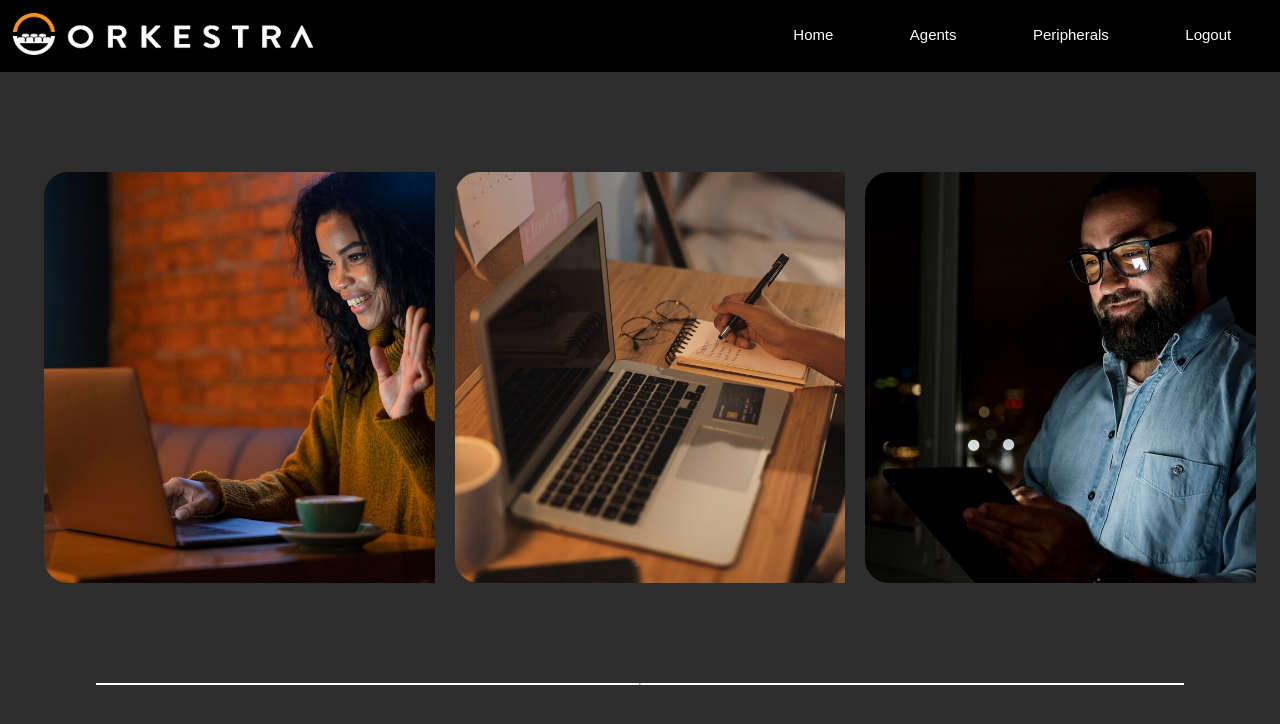
After one commit to xvinsue/orkestrapc, a Flask app: page /home in a window 1280 px wide. The commit adds this page. Shown: the top 724 px of the page. Run offline with Flask 3, Linux system fonts and the light colour scheme.

Commit message:
done homepage

```diff
--- a/main.py
+++ b/main.py
@@ -224,7 +224,7 @@ def hash_sha256(data):
 
 
 @app.route("/login", methods=['GET', 'POST'])
-def index():
+def login():
 
     form = LoginForm()
 
@@ -249,8 +249,11 @@ def index():
     return render_template("login.html", form=form)
 
 @app.route("/")
+def index():
+    return render_template("index.html")
+@app.route("/home")
 def home():
-    return render_template("index.html")
+    return render_template("home.html")
 
 @app.route("/logout")
 def logout():
--- a/static/css/styles.css
+++ b/static/css/styles.css
@@ -5,6 +5,10 @@
     box-sizing: border-box;
 }
 body{
+    background-color: #2E2E2E;
+    /* overflow: hidden; */
+}
+.container {
     background-image: url(assets/home.png);
     background-position: center;
     background-size: cover;
@@ -36,8 +40,7 @@ nav img{
 .nav-links ul li a{
     color: #fff;
     text-decoration: none;
-    font-size: 18px;
-    border: 1px solid white;
+    font-size: 15px;
     padding: 10px 24px;
 }
 .nav-links ul li::after{
@@ -50,7 +53,7 @@ nav img{
     transition: 0.5s;
 }
 .nav-links ul li:hover:after{
-    width: 100%;
+    width: 60%;
 }
 /* HERO INDEX */
 .text-box{
@@ -59,7 +62,7 @@ nav img{
     position: absolute;
     transform: translate(-50%, -50%);
     text-align: center;
-    top: 50%;
+    top: 40%;
     left: 50%;
 }
 .text-box h1{
@@ -105,8 +108,8 @@ nav img{
     align-items: center;
     position: relative;
     padding: 60px 20px 30px 20px;
-    height: 400px;
-    width: 350px;
+    height: 450px;
+    width: 400px;
     background-color: rgba(39, 35, 33, 0.5);
     margin-top: 100px;
     border: 1px solid white;
@@ -176,3 +179,148 @@ form h1{
     text-decoration: none;
     color: white;
 }
+
+/* HOME INDEX */
+.card-line{
+    width: 85%;
+    height: auto;
+    display: flex;
+    justify-content: center;
+    align-items: center;
+    background-color: #fff;
+    margin: auto;
+}
+.db-container{
+    display: grid;
+    place-items: center;
+    margin-inline: 1.5rem;
+    padding-block: 5rem;
+}
+.db-cards{
+    display: flex;
+    row-gap: 3.5rem;
+    align-items: center;
+}
+.db-cards-article{
+    position: relative;
+    overflow: hidden;
+}
+.card-img{
+    width: 500px;
+    border-radius: 1.5rem;
+    max-width: 100%;
+    display: block;
+    height: auto;
+    margin: 20px;
+}
+.card-data{
+    width: 280px;
+    background-color: white;
+    padding: 1.5rem 2rem;
+    box-shadow: 0 8px 24px hsla(0, 0%, 0%, .15);
+    border-radius: 1rem;
+    position: absolute;
+    bottom: -9rem;
+    left: 0;
+    right: 0;
+    margin-inline: auto;
+    opacity: 0;
+    transition: opacity 1s 1s;
+}
+.card-script{
+    display: block;
+    font-size: 12px;
+    margin-bottom: .25rem;
+}
+.card-title{
+    font-size: 30px;
+    font-weight: bold;
+    color: black;
+    margin-bottom: .75rem;
+}
+.card-button{
+    text-decoration: none;
+    font-size: 12px;
+    font-weight: bold;
+    color: orange;
+}
+.card-button:hover{
+    text-decoration: underline;
+}
+.db-cards-article:hover .card-data{
+    animation: show-data 1s forwards;
+    opacity: 1;
+    transition: opacity .3s;
+}
+.db-cards-article:hover {
+    animation: remove-overflow 2s forwards;
+}
+.db-cards-article:not(:hover){
+    animation: show-overflow 2s forwards;
+}
+.db-cards-article:not(:hover) .card-data{
+    animation: remove-data 1s forwards;
+}
+@keyframes show-data{
+    50%{
+        transform: translateY(-10rem);
+    }
+    100%{
+        transform: translateY(-7rem);
+    }
+}
+@keyframes remove-overflow{
+    to{
+        overflow: initial;
+    }
+}
+@keyframes remove-data{
+    0%{
+        transform: translateY(-7rem);
+    }
+    50%{
+        transform: translateY(-10rem);
+    }
+    100%{
+        transform: translateY(.5rem);
+    }
+}
+@keyframes show-overflow{
+    0%{
+        overflow: initial;
+        pointer-events: none;
+    }
+    50%{
+        overflow: hidden;
+    }
+}
+@media screen and (max-width: 340px){
+    .db-container{
+        margin-inline: 1rem;
+    }
+    .card-data{
+        width: 250px;
+        padding: 1rem;
+    }
+}
+@media screen and(min-width: 768px) {
+    .db-cards{
+        grid-template-rows: repeat(2,1fr);
+        column-gap: 1.5rem;
+    }
+}
+@media screen and(min-width: 1120px){
+    .db-container{
+        height: 100vh;
+    }
+    .db-cards{
+        grid-template-rows: repeat(3, 1fr);
+    }
+    .card-img{
+        width: 348px;
+    }
+    .card-data{
+        width: 316px;
+        padding-inline: 2.5rem;
+    }
+}
--- /dev/null
+++ b/templates/home.html
@@ -0,0 +1,59 @@
+<!DOCTYPE html>
+<html lang="en">
+
+<head>
+    <meta charset="UTF-8">
+    <meta name="viewport" content="width=device-width, initial-scale=1.0">
+    <title>Orkestra Inventory System</title>
+    <link rel="stylesheet" href="static\css\styles.css">
+    <link href='https://unpkg.com/boxicons@2.1.4/css/boxicons.min.css' rel='stylesheet'>
+</head>
+
+<body>
+    <header>
+        <nav>
+         <a href="{{ url_for('home') }}"><img src="static\css\assets\orkestra-main-logo.png" alt=""></a>
+         <div class="nav-links">
+            <ul>
+                <li><a href="#">Home</a></li>
+                <li><a href="#">Agents</a></li>
+                <li><a href="#">Peripherals</a></li>
+                <li><a href="{{ url_for('login') }}">Logout</a></li>
+            </ul>
+        </div>
+        </nav>
+    </header>
+    <div class="db-home">
+        <div class="db-container">
+            <div class="db-cards">
+                <article class="db-cards-article">
+                    <img src="static\css\assets\agent1.jpg" alt="image" class="card-img">
+                    <div class="card-data">
+                        <span class="card-script">Orkestra Agents</span>
+                        <h2 class="card-title">Super Heroes</h2>
+                        <a href="#" class="card-button">Explore</a>
+                    </div>
+                </article>
+                <article class="db-cards-article">
+                    <img src="static\css\assets\pc1.jpg" alt="image" class="card-img">
+                    <div class="card-data">
+                        <span class="card-script">Orkestra Equipment</span>
+                        <h2 class="card-title">Super Tools</h2>
+                        <a href="#" class="card-button">Explore</a>
+                    </div>
+                </article>
+                <article class="db-cards-article">
+                    <img src="static\css\assets\agent2.jpg" alt="image" class="card-img">
+                    <div class="card-data">
+                        <span class="card-script">Orkestra Website</span>
+                        <h2 class="card-title">Technology</h2>
+                        <a href="#" class="card-button">Learn more</a>
+                    </div>
+                </article>
+            </div>
+        </div>
+        <div class="card-line">
+            <hr>
+        </div>
+    </div>
+</body>
```
Also changed, not shown: templates/index.html (+7 -5 lines), templates/login.html (+8 -5 lines), static/css/assets/agent1.jpg (added), static/css/assets/agent2.jpg (added), static/css/assets/pc1.jpg (added).
